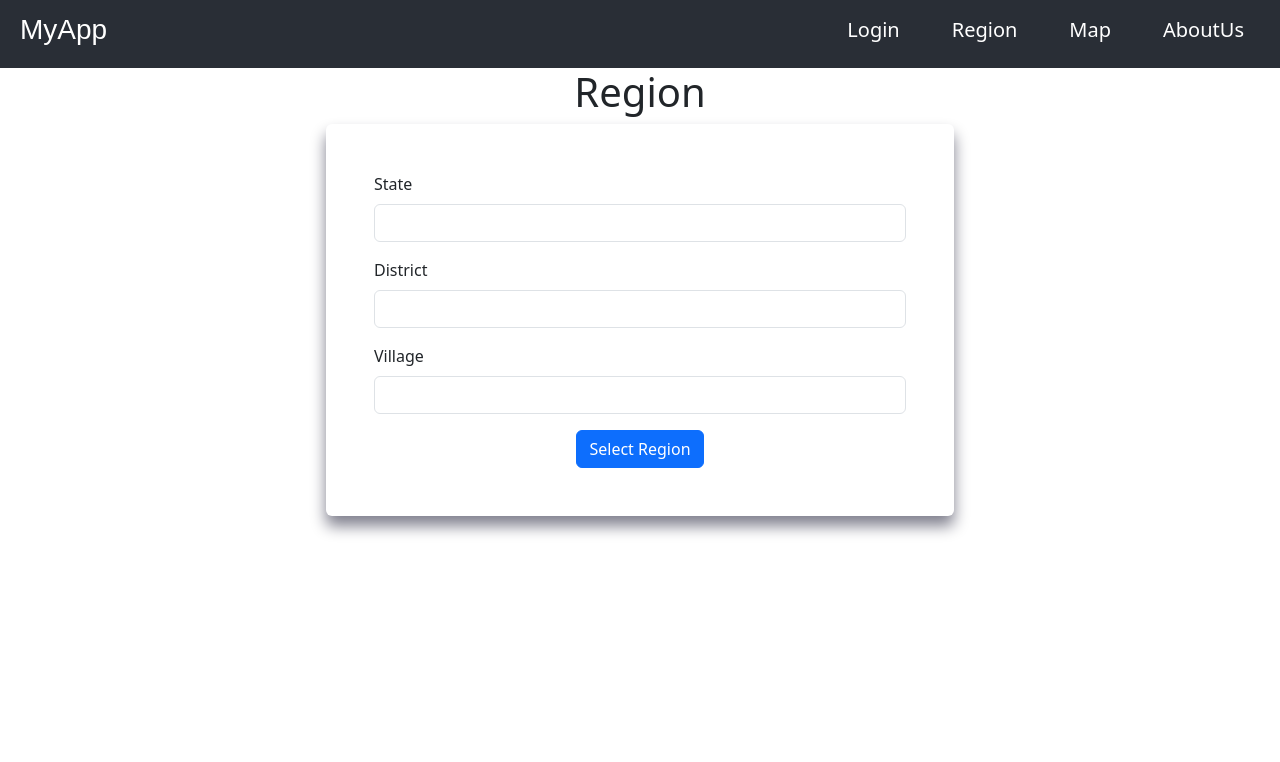
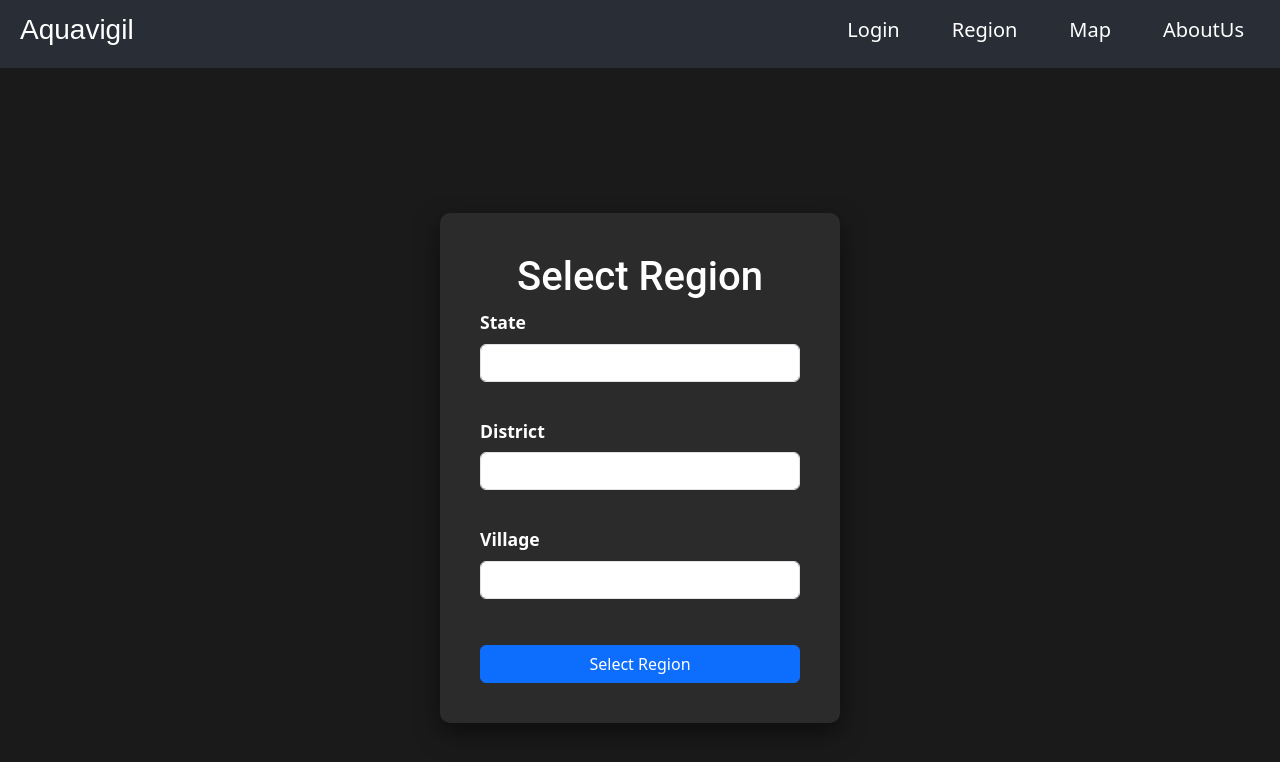
Before and after one commit to Sampreeth3217/KingsmanWebsite, a React (Vite) app in the folder Frontend/: page /region in a window 1280 px wide. Shown: the top 762 px of the page. Built offline with nearby package versions, Linux system fonts and the light colour scheme.

Commit message:
commit:changes

```diff
--- a/Frontend/src/Components/firebaseConfig/index.js
+++ b/Frontend/src/Components/firebaseConfig/index.js
@@ -11,6 +11,8 @@ function StartFirebase() {
         appId: "1:543478462583:web:d4b02f4cb2c41af46fee72"
     };
     const app = initializeApp(firebaseConfig);
-        return getDatabase(app);
+    const database = getDatabase(app);
+    console.log('Firebase initialized:', database); // Check if Firebase initializes correctly
+    return database;
     }
 export default StartFirebase;
--- a/Frontend/src/Components/header/Header.jsx
+++ b/Frontend/src/Components/header/Header.jsx
@@ -6,7 +6,7 @@ function Header() {
   return (
     <div className='header'>
       <div className='logo'>
-        <h3>MyApp</h3>
+        <h3>Aquavigil</h3>
       </div>
       <ul className='nav justify-content-end'>
           <li className='nav-item'>
--- a/Frontend/src/Components/home/Home.css
+++ b/Frontend/src/Components/home/Home.css
@@ -1,15 +1,81 @@
-*{
+* {
     margin: 0;
     padding: 0;
     box-sizing: border-box;
 }
-.image-container img{
-    width:1600px;
-    height:600px;
- overflow: hidden;
-  }
- .image-container img{
-    max-width:100%;
-    max-height:100%;
-    border-radius: 2rem;
-  }
+
+body {
+    font-family: 'Arial', sans-serif;
+    background-color: #f0f0f0; /* Light gray background */
+    color: #333; /* Dark text */
+}
+
+.container {
+    max-width: 1200px;
+    margin: 0 auto;
+    padding: 40px;
+}
+
+.image-container {
+    display: flex;
+    justify-content: center;
+    margin-bottom: 30px;
+}
+
+.image-container img {
+    width: 100%;
+    height: auto;
+    border-radius: 15px;
+    box-shadow: 0 5px 15px rgba(0, 0, 0, 0.3); /* Soft shadow */
+    transition: transform 0.3s;
+}
+
+.image-container img:hover {
+    transform: scale(1.05); /* Zoom effect on hover */
+}
+
+.problem-section {
+    background-color: #fff; /* White background */
+    padding: 40px;
+    border-radius: 10px;
+    box-shadow: 0 10px 30px rgba(0, 0, 0, 0.1); /* Subtle shadow */
+    transition: box-shadow 0.3s;
+}
+
+.problem-section:hover {
+    box-shadow: 0 10px 40px rgba(0, 0, 0, 0.2); /* Stronger shadow on hover */
+}
+
+.problem-heading {
+    color: #000; /* Black for headings */
+    margin-bottom: 20px;
+    font-size: 2.5rem;
+    border-bottom: 2px solid #000; /* Underline effect */
+    padding-bottom: 10px;
+}
+
+.subheading {
+    color: #444; /* Dark gray for subheadings */
+    margin-top: 30px;
+    font-size: 1.8rem;
+}
+
+.problem-paragraph {
+    color: #666; /* Medium gray for paragraphs */
+    line-height: 1.7;
+    margin-bottom: 25px;
+}
+
+@media (max-width: 768px) {
+    .container {
+        padding: 20px;
+    }
+
+    .problem-heading {
+        font-size: 2rem;
+    }
+
+    .subheading {
+        font-size: 1.4rem;
+    }
+}
--- a/Frontend/src/Components/login/Login.css
+++ b/Frontend/src/Components/login/Login.css
@@ -1,7 +1,94 @@
-.login{
-    box-sizing: border-box;
-    box-shadow: 0 10px 15px rgb(128, 128, 142);
+/* Overall login container centering */
+.login-container {
+    display: flex;
+    justify-content: center;
+    align-items: center;
+    height: 100vh;
+    background-color: #1a1a1a;
 }
-h1{
+
+/* Login box styling */
+.login-box {
+    background-color: #2b2b2b;
+    padding: 40px;
+    border-radius: 10px;
+    box-shadow: 0 10px 25px rgba(0, 0, 0, 0.5);
+    width: 100%;
+    max-width: 400px;
+    color: white;
+}
+
+/* Login form styling */
+.login-form {
+    display: flex;
+    flex-direction: column;
+    gap: 20px;
+}
+
+/* Headings */
+h1 {
     text-align: center;
+    color: #fff;
+    font-weight: 700;
+    margin-bottom: 30px;
+    font-family: 'Roboto', sans-serif;
+    font-size: 2.5rem;
 }
+
+/* Form labels */
+.form-label {
+    font-size: 1.1rem;
+    font-weight: bold;
+    color: #fff;
+}
+
+/* Input fields */
+.form-control {
+    background-color: #1f1f1f;
+    color: #fff;
+    border: 2px solid #444;
+    padding: 10px;
+    border-radius: 5px;
+    transition: all 0.3s ease;
+}
+
+.form-control:focus {
+    border-color: #007bff;
+    outline: none;
+}
+
+/* Button styling */
+.btn-primary {
+    background-color: #007bff;
+    border-color: #007bff;
+    padding: 10px 20px;
+    width: 100%;
+    border-radius: 5px;
+    transition: all 0.3s ease;
+}
+
+.btn-primary:hover {
+    background-color: #0056b3;
+    border-color: #0056b3;
+}
+
+/* Button container alignment */
+.button-container {
+    display: flex;
+    justify-content: center;
+    margin-top: 10px;
+}
+
+/* Error text */
+.error-text {
+    color: #ff4d4d;
+    font-size: 0.9rem;
+    margin-top: 5px;
+}
+
+/* Media Queries */
+@media (max-width: 768px) {
+    .login-box {
+        width: 90%;
+    }
+}
--- a/Frontend/src/Components/login/Login.jsx
+++ b/Frontend/src/Components/login/Login.jsx
@@ -1,14 +1,15 @@
-import React from 'react'
+import React from 'react';
 import { useForm } from 'react-hook-form';
-import'./Login.css'
+import './Login.css';
 import { useNavigate } from "react-router-dom";
 import { useState } from 'react';
-// import { BrowserRouter as Router, Routes, Route, useNavigate } from 'react-router-dom';
+
 function Login() {
-  let { register, handleSubmit, formState: { errors } } = useForm();
+    const { register, handleSubmit, formState: { errors } } = useForm();
     const [username, setUsername] = useState('');
     const [password, setPassword] = useState('');
     const navigate = useNavigate();
+
     const handleLogin = () => {
         if (authenticateUser(username, password)) {
             navigate('/region');
@@ -16,33 +17,47 @@ function Login() {
             alert('Login failed. Please try again.');
         }
     };
+
     const authenticateUser = (username, password) => {
         return username === 'user' && password === 'password';
     };
+
     return (
-    <div className='mx-auto'>
+        <div className="login-container">
+            <div className="login-box mx-auto">
                 <h1>Login</h1>
-        <div className='row'>
-        <div className='col-11 col-sm-10 col-md-6 mx-auto'>
-            <form action="" className='p-5 login rounded'>
-            <div className='mb-3'>
-         <label htmlFor="username" className='form-label'>Username</label>
-         <input type="text" id='username'{...register('username',{required:true})} className='form-control' />
-          {errors.username?.type==='required' && <p className='text-danger'>Username required</p>}
+                <form onSubmit={handleSubmit(handleLogin)} className="login-form rounded">
+                    <div className="mb-3">
+                        <label htmlFor="username" className="form-label">Username</label>
+                        <input
+                            type="text"
+                            id="username"
+                            {...register('username', { required: true })}
+                            className="form-control"
+                            value={username}
+                            onChange={(e) => setUsername(e.target.value)}
+                        />
+                        {errors.username?.type === 'required' && <p className="error-text">Username required</p>}
                     </div>
-        <div className='mb-3'>
-         <label htmlFor="password" className='form-label'>Password</label>
-         <input type="text" id='password'{...register('password',{required:true})} className='form-control' />
-          {errors.password?.type==='required' && <p className='text-danger'>Password required</p>}
+                    <div className="mb-3">
+                        <label htmlFor="password" className="form-label">Password</label>
+                        <input
+                            type="password"
+                            id="password"
+                            {...register('password', { required: true })}
+                            className="form-control"
+                            value={password}
+                            onChange={(e) => setPassword(e.target.value)}
+                        />
+                        {errors.password?.type === 'required' && <p className="error-text">Password required</p>}
                     </div>
-        <div className='d-flex justify-content-evenly'>
-            <button className=' btn btn-primary' onClick={handleLogin}>Login</button>
+                    <div className="button-container">
+                        <button type="submit" className="btn btn-primary">Login</button>
                     </div>
                 </form>
             </div>
         </div>
-    </div>
-  )
+    );
 }
 
-export default Login
+export default Login;
--- a/Frontend/src/Components/region/Region.css
+++ b/Frontend/src/Components/region/Region.css
@@ -0,0 +1,94 @@
+/* Overall region container centering */
+.region-container {
+    display: flex;
+    justify-content: center;
+    align-items: center;
+    height: 100vh;
+    background-color: #1a1a1a; /* Dark background */
+}
+
+/* Region box styling */
+.region-box {
+    background-color: #2b2b2b;
+    padding: 40px;
+    border-radius: 10px;
+    box-shadow: 0 10px 25px rgba(0, 0, 0, 0.5);
+    width: 100%;
+    max-width: 400px;
+    color: white;
+}
+
+/* Region form styling */
+.region-form {
+    display: flex;
+    flex-direction: column;
+    gap: 20px;
+}
+
+/* Headings */
+h1 {
+    text-align: center;
+    color: #fff;
+    font-weight: 700;
+    margin-bottom: 30px;
+    font-family: 'Roboto', sans-serif;
+    font-size: 2.5rem;
+}
+
+/* Form labels */
+.form-label {
+    font-size: 1.1rem;
+    font-weight: bold;
+    color: #fff;
+}
+
+/* Input fields */
+.form-control {
+    background-color: #1f1f1f;
+    color: #fff;
+    border: 2px solid #444;
+    padding: 10px;
+    border-radius: 5px;
+    transition: all 0.3s ease;
+}
+
+.form-control:focus {
+    border-color: #007bff;
+    outline: none;
+}
+
+/* Button styling */
+.btn-primary {
+    background-color: #007bff;
+    border-color: #007bff;
+    padding: 10px 20px;
+    width: 100%;
+    border-radius: 5px;
+    transition: all 0.3s ease;
+}
+
+.btn-primary:hover {
+    background-color: #0056b3;
+    border-color: #0056b3;
+}
+
+/* Button container alignment */
+.button-container {
+    display: flex;
+    justify-content: center;
+    margin-top: 10px;
+}
+
+/* Error text */
+.error-text {
+    color: #ff4d4d;
+    font-size: 0.9rem;
+    margin-top: 5px;
+}
+
+/* Media Queries */
+@media (max-width: 768px) {
+    .region-box {
+        width: 90%;
+    }
+}
--- a/Frontend/src/Components/region/Region.jsx
+++ b/Frontend/src/Components/region/Region.jsx
@@ -1,37 +1,55 @@
-import React from 'react'
-import './Region.css'
+import React from 'react';
+import './Region.css';
 import { useForm } from 'react-hook-form';
+
 function Region() {
-  let { register, handleSubmit, formState: { errors } } = useForm();
+    const { register, handleSubmit, formState: { errors } } = useForm();
+
+    const onSubmit = (data) => {
+        console.log(data); // Placeholder for submission logic
+    };
+
     return (
-    <div>
-        <h1>Region</h1>
-        <div className='row'>
-        <div className='col-11 col-sm-10 col-md-6 mx-auto'>
-            <form action="" className='p-5 login rounded'>
-            <div className='mb-3'>
-         <label htmlFor="state" className='form-label'>State</label>
-         <input type="text" id='state'{...register('state',{required:true})} className='form-control' />
-          {errors.state?.type==='required' && <p className='text-danger'>State required</p>}
+        <div className="region-container">
+            <div className="region-box mx-auto">
+                <h1>Select Region</h1>
+                <form onSubmit={handleSubmit(onSubmit)} className="region-form rounded">
+                    <div className="mb-3">
+                        <label htmlFor="state" className="form-label">State</label>
+                        <input
+                            type="text"
+                            id="state"
+                            {...register('state', { required: true })}
+                            className="form-control"
+                        />
+                        {errors.state?.type === 'required' && <p className="error-text">State required</p>}
                     </div>
-        <div className='mb-3'>
-         <label htmlFor="district" className='form-label'>District</label>
-         <input type="text" id='district'{...register('district',{required:true})} className='form-control' />
-          {errors.district?.type==='required' && <p className='text-danger'>Districtname required</p>}
+                    <div className="mb-3">
+                        <label htmlFor="district" className="form-label">District</label>
+                        <input
+                            type="text"
+                            id="district"
+                            {...register('district', { required: true })}
+                            className="form-control"
+                        />
+                        {errors.district?.type === 'required' && <p className="error-text">District required</p>}
                     </div>
-        <div className='mb-3'>
-         <label htmlFor="village" className='form-label'>Village</label>
-         <input type="text" id='village'{...register('village',{required:true})} className='form-control' />
-          {errors.village?.type==='required' && <p className='text-danger'>Villagename required</p>}
+                    <div className="mb-3">
+                        <label htmlFor="village" className="form-label">Village</label>
+                        <input
+                            type="text"
+                            id="village"
+                            {...register('village', { required: true })}
+                            className="form-control"
+                        />
+                        {errors.village?.type === 'required' && <p className="error-text">Village required</p>}
                     </div>
-        <div className='d-flex justify-content-evenly'>
-            <button className='btn btn-primary'>Select Region</button>
+                    <div className="button-container">
+                        <button type="submit" className="btn btn-primary">Select Region</button>
                     </div>
                 </form>
             </div>
         </div>
-    </div>
-  )
+    );
 }
-
-export default Region
+export default Region;
```
Also changed, not shown: Frontend/src/Components/home/Home.jsx (+17 -10 lines), Frontend/src/Components/realtimedata/Realtimedata.jsx (+22 -12 lines). Lines whose indentation alone changed are shown as unchanged.
